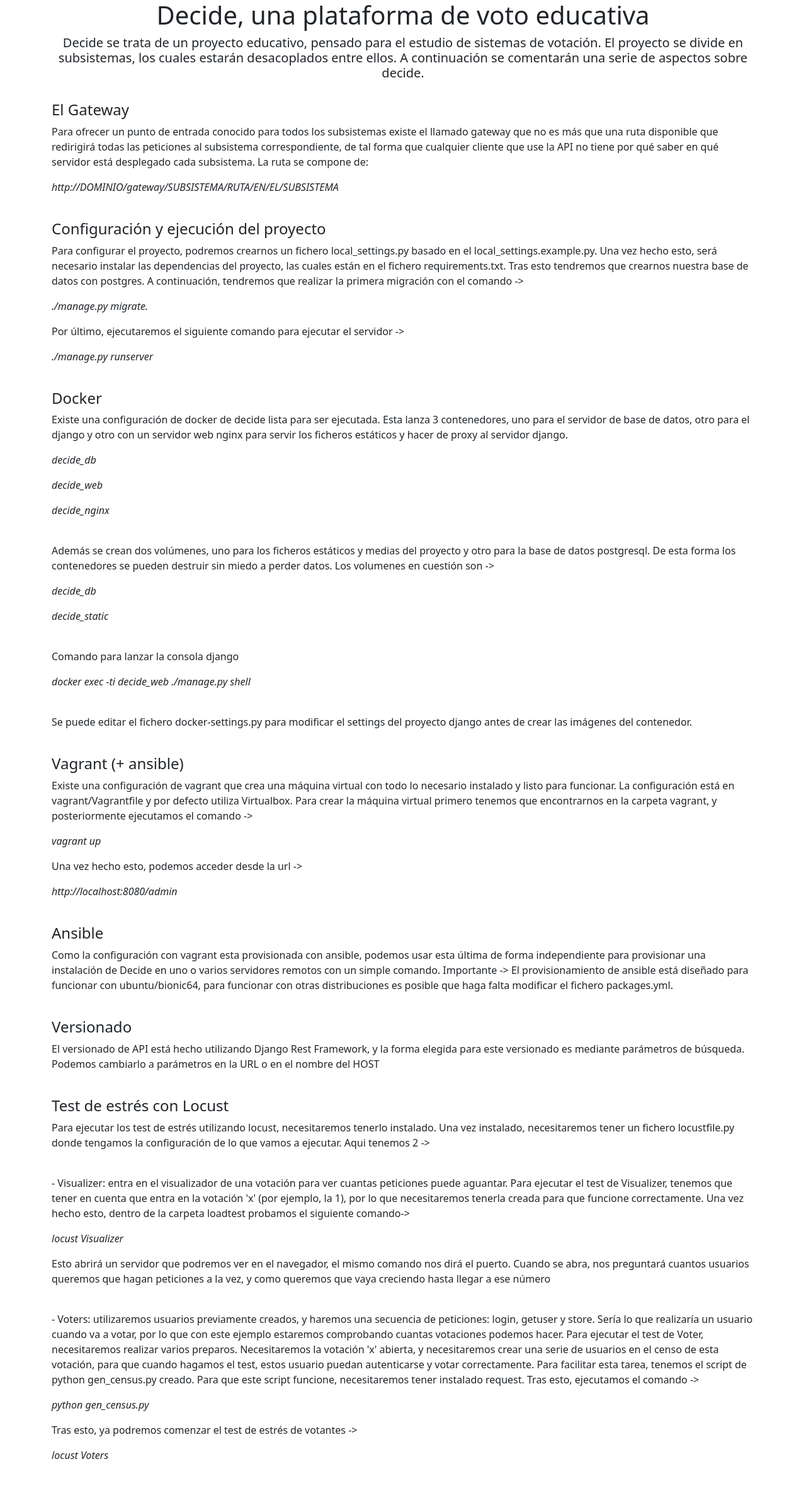
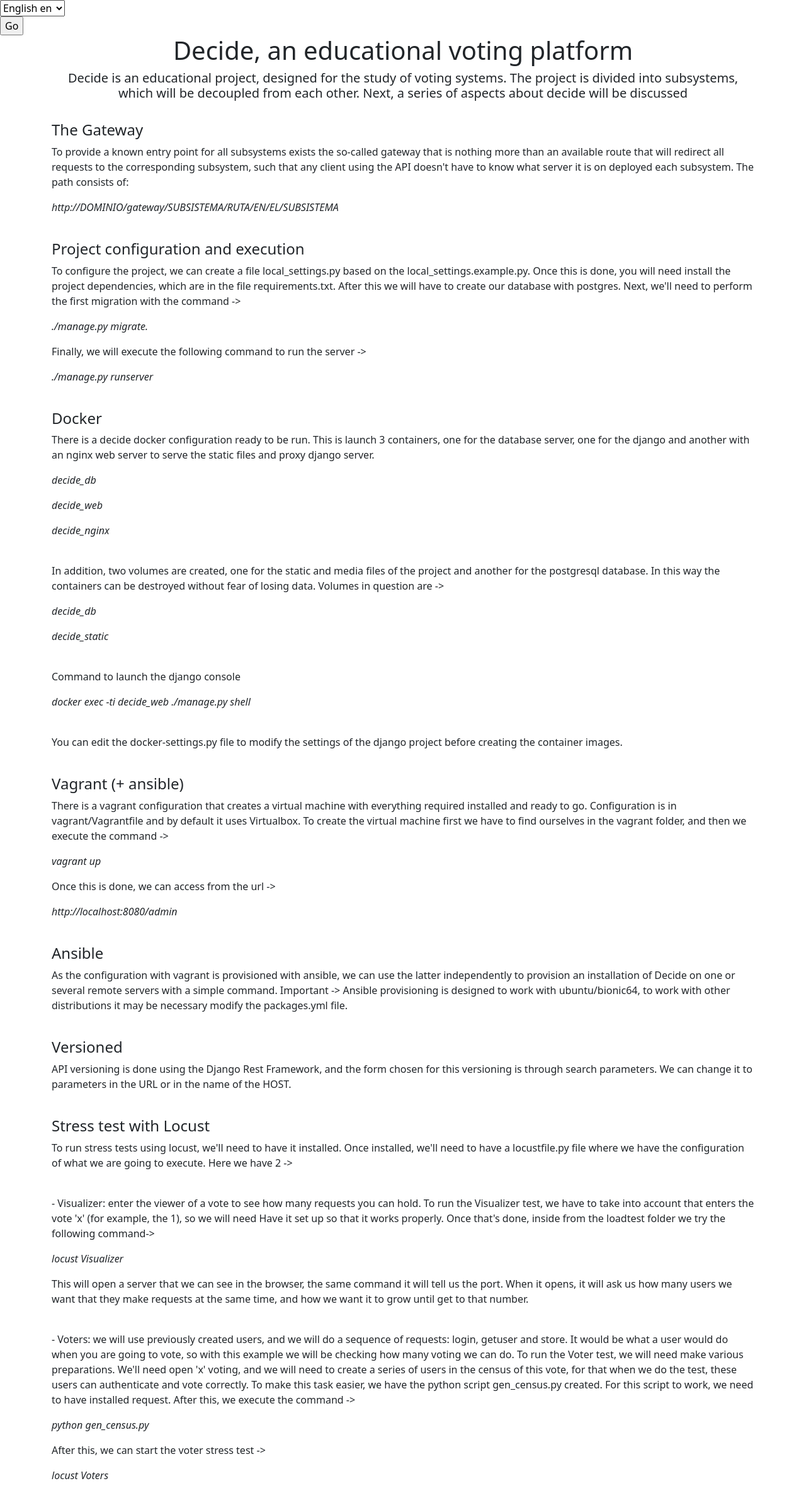
Before and after one commit to jbl0107/decide-single-mulhacen-2, a Django app: page /nuevaInfo/masInfo/ in a window 1280 px wide. Shown: the whole page at 63% size. Before the commit the page ends 2316 px from the top, so only its background shows below. Run offline with Django 3.2, Linux system fonts and the light colour scheme; some libraries are stand-ins or nearby versions.

Commit message:
#23 Traducción página decide

```diff
--- a/decide/nuevaInfo/templates/nuevaInfo/infoDecide.html
+++ b/decide/nuevaInfo/templates/nuevaInfo/infoDecide.html
@@ -1,5 +1,6 @@
 {% extends "base.html" %}
 {% load i18n static %}
+{% load i18n %}
 
 {% block extrahead %}
     <link type="text/css" rel="stylesheet"
@@ -12,89 +13,88 @@
 
 {% block content %}
 
+
+     <form action="{% url 'set_language' %}" method='POST'>
+          {% csrf_token %}
+          <div class="input-field col s12">
+          <select name="language" id="">
+               {% get_available_languages as LANGUAGES %}
+               {% get_language_info_list for LANGUAGES as languages %}
+               {% for language in languages %}
+                    <option value="{{language.code}}" {% if language.code == LANGUAGE_CODE %} selected {% endif %}>
+                         {{language.name_local}} {{language.code}}
+                    </option>
+               {% endfor %}
+
+          </select>
+
+          </div>
+          <input type="submit" value="{% trans "Go" %}">
+     </form>
+
+
      <div class="container">
-          <h1 class="centrar">Decide, una plataforma de voto educativa</h1>
-          <h5 class="centrar">Decide se trata de un proyecto educativo, pensado para el estudio de sistemas de votación. El proyecto se divide en
-               subsistemas, los cuales estarán desacoplados entre ellos. A continuación se comentarán una serie de aspectos sobre decide.</h5>
+          <h1 class="centrar">{% trans "Decide, an educational voting platform" %}</h1>
+          <h5 class="centrar">{% trans "Decide is an educational project, designed for the study of voting systems. The project is divided into subsystems, which will be decoupled from each other. Next, a series of aspects about decide will be discussed" %}</h5>
 
      <br>
-     <h4>El Gateway</h4>
-     <p>Para ofrecer un punto de entrada conocido para todos los subsistemas existe el llamado gateway que no es más que una ruta disponible que redirigirá
-          todas las peticiones al subsistema correspondiente, de tal forma que cualquier cliente que use la API no tiene por qué saber en qué servidor está
-          desplegado cada subsistema. La ruta se compone de:</p>
+     <h4>{% trans "The Gateway" %}</h4>
+     <p>{% trans "To provide a known entry point for all subsystems exists the so-called gateway that is nothing more than an available route that will redirect all requests to the corresponding subsystem, such that any client using the API doesn't have to know what server it is on deployed each subsystem. The path consists of:" %}</p>
           <p class="cursiva">http://DOMINIO/gateway/SUBSISTEMA/RUTA/EN/EL/SUBSISTEMA</p>
 
      <br>
-     <h4>Configuración y ejecución del proyecto</h4>
+     <h4>{% trans "Project configuration and execution" %}</h4>
 
-     <p>Para configurar el proyecto, podremos crearnos un fichero local_settings.py basado en el local_settings.example.py. Una vez hecho esto,
-          será necesario instalar las dependencias del proyecto, las cuales están en el fichero requirements.txt. Tras esto tendremos que crearnos
-          nuestra base de datos con postgres. A continuación, tendremos que realizar la primera migración con el comando -></p>
+     <p>{% trans "To configure the project, we can create a file local_settings.py based on the local_settings.example.py. Once this is done, you will need install the project dependencies, which are in the file requirements.txt. After this we will have to create our database with postgres. Next, we'll need to perform the first migration with the command"%} -></p>
           <p class="cursiva">./manage.py migrate.</p>
-          Por último, ejecutaremos el siguiente comando para ejecutar el servidor -></p>
+          <p>{% trans "Finally, we will execute the following command to run the server" %} -></p>
           <p class="cursiva">./manage.py runserver</p>
 
      <br>
      <h4>Docker</h4>
-     <p>Existe una configuración de docker de decide lista para ser ejecutada. Esta lanza 3 contenedores, uno para el servidor de base de datos, otro para
-          el django y otro con un servidor web nginx para servir los ficheros estáticos y hacer de proxy al servidor django.</p>
+     <p>{% trans "There is a decide docker configuration ready to be run. This is launch 3 containers, one for the database server, one for the django and another with an nginx web server to serve the static files and proxy django server." %}</p>
           <p class="cursiva">decide_db</p>
           <p class = "cursiva">decide_web</p>
           <p class="cursiva">decide_nginx</p>
 
      <br>
-     <p>Además se crean dos volúmenes, uno para los ficheros estáticos y medias del proyecto y otro para la base de datos postgresql. De esta forma
-          los contenedores se pueden destruir sin miedo a perder datos. Los volumenes en cuestión son -> </p>
+     <p>{% trans "In addition, two volumes are created, one for the static and media files of the project and another for the postgresql database. In this way the containers can be destroyed without fear of losing data. Volumes in question are" %} -> </p>
           <p class="cursiva">decide_db</p>
           <p class="cursiva">decide_static</p>
      <br>
-     <p>Comando para lanzar la consola django</p>
+     <p>{% trans "Command to launch the django console" %}</p>
      <p class="cursiva">docker exec -ti decide_web ./manage.py shell</p>
      <br>
-     <p>Se puede editar el fichero docker-settings.py para modificar el settings del proyecto django antes de crear las imágenes del contenedor.</p>
+     <p>{% trans "You can edit the docker-settings.py file to modify the settings of the django project before creating the container images." %}</p>
 
      <br>
      <h4>Vagrant (+ ansible)</h4>
-     <p>Existe una configuración de vagrant que crea una máquina virtual con todo lo necesario instalado y listo para funcionar. La configuración está
-          en vagrant/Vagrantfile y por defecto utiliza Virtualbox. Para crear la máquina virtual primero tenemos que encontrarnos en la carpeta vagrant,
-          y posteriormente ejecutamos el comando -></p>
+     <p>{% trans "There is a vagrant configuration that creates a virtual machine with everything required installed and ready to go. Configuration is in vagrant/Vagrantfile and by default it uses Virtualbox. To create the virtual machine first we have to find ourselves in the vagrant folder, and then we execute the command" %} -></p>
      <p class="cursiva">vagrant up</p>
-     <p>Una vez hecho esto, podemos acceder desde la url -> </p>
+     <p>{% trans "Once this is done, we can access from the url" %} -> </p>
      <p class="cursiva">http://localhost:8080/admin</p>
 
      <br>
      <h4>Ansible</h4>
-     <p>Como la configuración con vagrant esta provisionada con ansible, podemos usar esta última de forma independiente para provisionar una instalación
-          de Decide en uno o varios servidores remotos con un simple comando. Importante -> El provisionamiento de ansible está diseñado para funcionar con
-          ubuntu/bionic64, para funcionar con otras distribuciones es posible que haga falta modificar el fichero packages.yml.</p>
+     <p>{% trans "As the configuration with vagrant is provisioned with ansible, we can use the latter independently to provision an installation of Decide on one or several remote servers with a simple command. Important -> Ansible provisioning is designed to work with ubuntu/bionic64, to work with other distributions it may be necessary modify the packages.yml file." %}</p>
 
      <br>
-     <h4>Versionado</h4>
-     <p>El versionado de API está hecho utilizando Django Rest Framework, y la forma elegida para este versionado es mediante parámetros de búsqueda. Podemos
-           cambiarlo a parámetros en la URL o en el nombre del HOST</p>
+     <h4>{% trans "Versioned" %}</h4>
+     <p>{% trans "API versioning is done using the Django Rest Framework, and the form chosen for this versioning is through search parameters. We can change it to parameters in the URL or in the name of the HOST." %}</p>
 
      <br>
-     <h4>Test de estrés con Locust</h4>
-     <p>Para ejecutar los test de estrés utilizando locust, necesitaremos tenerlo instalado. Una vez instalado, necesitaremos tener un fichero locustfile.py
-          donde tengamos la configuración de lo que vamos a ejecutar. Aqui tenemos 2 -></p>
+     <h4>{% trans "Stress test with Locust" %}</h4>
+     <p>{% trans "To run stress tests using locust, we'll need to have it installed. Once installed, we'll need to have a locustfile.py file where we have the configuration of what we are going to execute. Here we have" %} 2 -></p>
      <br>
-     <p>- Visualizer: entra en el visualizador de una votación para ver cuantas peticiones puede aguantar. Para ejecutar el test de Visualizer, tenemos
-          que tener en cuenta que entra en la votación 'x' (por ejemplo, la 1), por lo que necesitaremos tenerla creada para que funcione correctamente.
-          Una vez hecho esto, dentro de la carpeta loadtest probamos el siguiente comando-> </p>
+     <p>- Visualizer: {% trans "enter the viewer of a vote to see how many requests you can hold. To run the Visualizer test, we have to take into account that enters the vote 'x' (for example, the 1), so we will need Have it set up so that it works properly. Once that's done, inside from the loadtest folder we try the following command" %}-> </p>
 
           <p class="cursiva">locust Visualizer</p>
-          <p>Esto abrirá un servidor que podremos ver en el navegador, el mismo comando nos dirá el puerto. Cuando se abra, nos preguntará cuantos usuarios
-               queremos que hagan peticiones a la vez, y como queremos que vaya creciendo hasta llegar a ese número</p>
+          <p>{% trans "This will open a server that we can see in the browser, the same command it will tell us the port. When it opens, it will ask us how many users we want that they make requests at the same time, and how we want it to grow until get to that number." %}</p>
 
           <br>
-          <p>- Voters: utilizaremos usuarios previamente creados, y haremos una secuencia de peticiones: login, getuser y store. Sería lo que realizaría un
-               usuario cuando va a votar, por lo que con este ejemplo estaremos comprobando cuantas votaciones podemos hacer. Para ejecutar el test de Voter,
-               necesitaremos realizar varios preparos. Necesitaremos la votación 'x' abierta, y necesitaremos crear una serie de usuarios en el censo de esta
-               votación, para que cuando hagamos el test, estos usuario puedan autenticarse y votar correctamente. Para facilitar esta tarea, tenemos el
-               script de python gen_census.py creado. Para que este script funcione, necesitaremos tener instalado request. Tras esto, ejecutamos el
-               comando -> </p>
+          <p>- Voters: {% trans "we will use previously created users, and we will do a sequence of requests: login, getuser and store. It would be what a user would do when you are going to vote, so with this example we will be checking how many voting we can do. To run the Voter test, we will need make various preparations. We'll need open 'x' voting, and we will need to create a series of users in the census of this vote, for that when we do the test, these users can authenticate and vote correctly. To make this task easier, we have the python script gen_census.py created. For this script to work, we need to have installed request. After this, we execute the command" %} -> </p>
           <p class="cursiva">python gen_census.py</p>
-          <p>Tras esto, ya podremos comenzar el test de estrés de votantes -> </p>
+          <p>{% trans "After this, we can start the voter stress test" %} -> </p>
           <p class="cursiva">locust Voters</p>
 
 
--- a/decide/visualizer/templates/visualizer/visualizer.html
+++ b/decide/visualizer/templates/visualizer/visualizer.html
@@ -30,7 +30,7 @@
                     {% endfor %}
                 </select>
             </div>
-            <input type="submit" value="Go">
+            <input type="submit" value="{% trans "Go" %}">
         </form>
 
         <div class="voting container">
```
Also changed, not shown: decide/locale/es/LC_MESSAGES/django.po.
